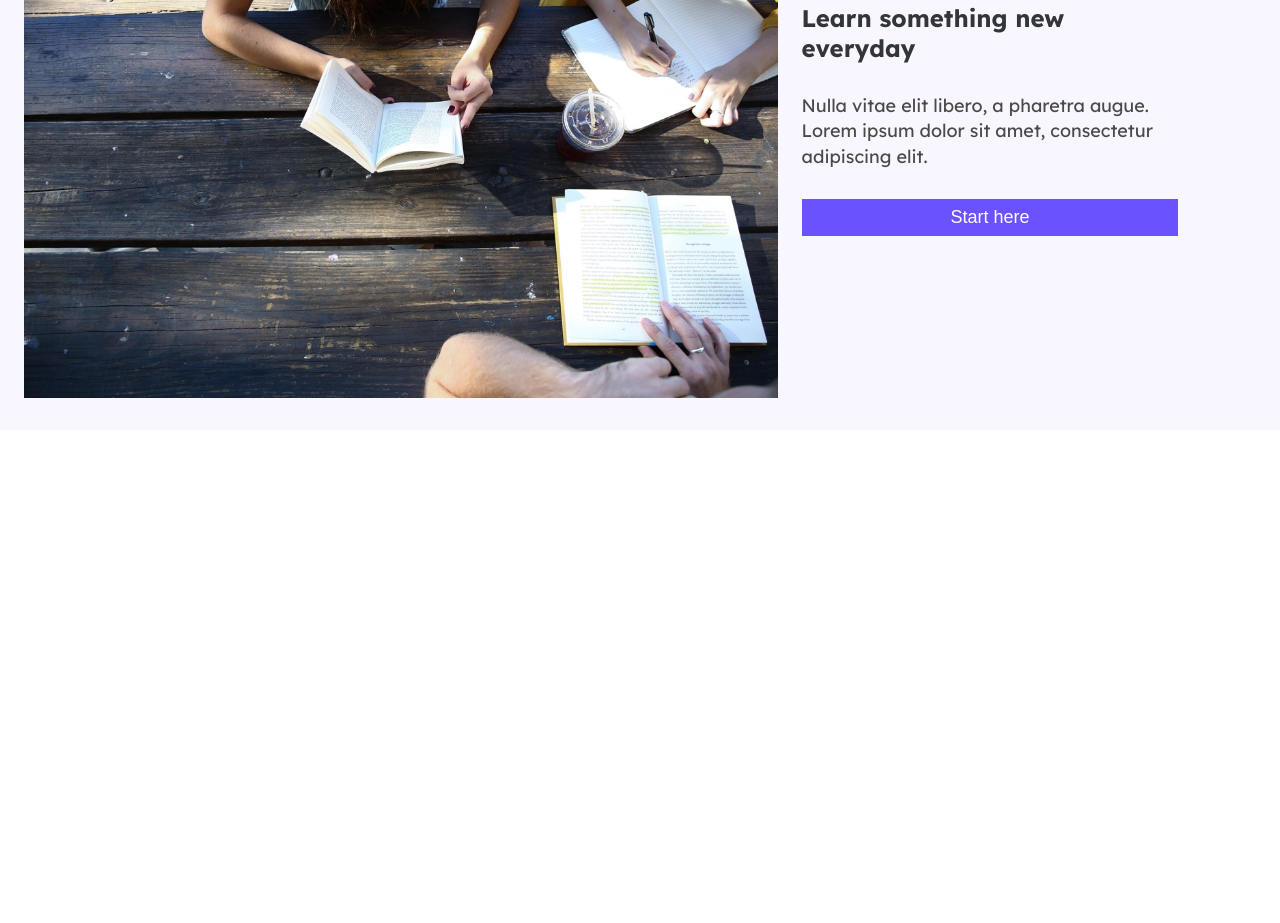
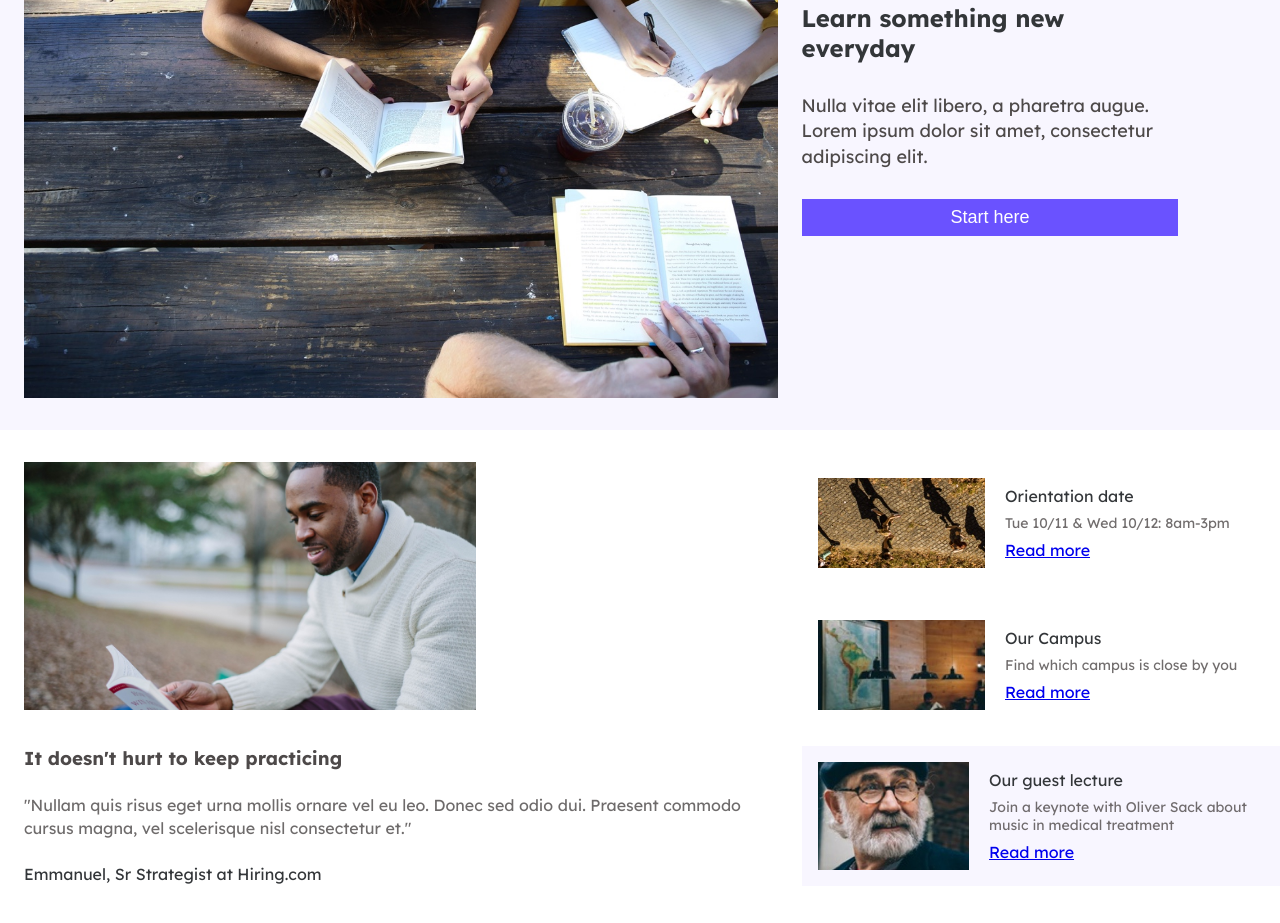
Before and after one commit to larbiDanquah/colmarAcademy, a plain HTML site: page index.html in a window 1280 px wide. Shown: the part 255-1178 px from the top of the page. Before the commit the page ends 800 px from the top, so only its background shows below. Drawn offline with Linux system fonts and the light colour scheme.

Commit message:
Adds information section styles

```diff
--- a/index.html
+++ b/index.html
@@ -57,5 +57,49 @@
             <button href="#">Start here</button>
         </div>
     </section>
+
+    <!-- Main Info Section -->
+    <section id="main-info">
+        <div class="left">
+            <div class="image-container">
+                <img src="resources/images/information-main.jpg" alt="">
+            </div>
+            <h3>It doesn't hurt to keep practicing</h3>
+            <p>"Nullam quis risus eget urna mollis ornare vel eu leo. Donec sed odio dui. Praesent commodo cursus magna, vel scelerisque nisl consectetur et."</p>
+
+            <p class="person">Emmanuel, Sr Strategist at Hiring.com</p>
+        </div>
+
+        <div class="right">
+            <div class="orientation">
+                <div class="item-image">
+
+                </div>
+                <div class="right-info">
+                    <h4>Orientation date</h4>
+                    <p>Tue 10/11 & Wed 10/12: 8am-3pm</p>
+                    <a href="#">Read more</a>
+                </div>
+            </div>
+
+            <div class="campus">
+                <div class="item-image"></div>
+                <div class="right-info">
+                    <h4>Our Campus</h4>
+                    <p>Find which campus is close by you</p>
+                    <a href="#">Read more</a>
+                </div>
+            </div>
+
+            <div class="guest-lecturer">
+                <div class="item-image"></div>
+                <div class="right-info">
+                    <h4>Our guest lecture</h4>
+                    <p>Join a keynote with Oliver Sack about music in medical treatment</p>
+                    <a href="#">Read more</a>
+                </div>
+            </div>
+        </div>
+    </section>
 </body>
 </html>
--- a/resources/css/style.css
+++ b/resources/css/style.css
@@ -30,6 +30,10 @@ header {
     text-transform: uppercase;
     font-size: 32px;
     color: #858B93;
+}
+
+h3, h4 {
+    color: #4d4949;
 }
 
 nav {
@@ -104,3 +108,100 @@ img {
 .hero-info button:hover {
     background-color: #8976ff;
 }
+
+/* Main info section */
+#main-info {
+    margin: 32px 0;
+    padding-left: 24px;
+    display: flex;
+}
+
+.left {
+    max-width: 60%;
+    margin-right: 24px;
+}
+
+.image-container {
+    margin-bottom: 32px;
+}
+
+.image-container img {
+    width: 100%;
+}
+
+.left h3 {
+    margin-bottom: 24px;
+}
+
+.left p {
+    font-size: 16px;
+    color: #4d4949d0;
+    line-height: 1.4;
+}
+
+p.person {
+    margin-top: 24px;
+    color: #333639;
+}
+
+.right {
+    max-width: 40%;
+    display: flex;
+    flex-direction: column;
+}
+
+.orientation, .campus, .guest-lecturer {
+    display: flex;
+    margin-bottom: 20px;
+}
+
+.orientation .item-image {
+    background-image: url('/resources/images/information-orientation.jpg');
+    background-size: cover;
+    background-repeat: no-repeat;
+    background-position: center;
+    width: 35%;
+    height: auto;
+    margin: 16px 0 16px 16px;
+}
+
+.campus .item-image {
+    background-image: url('/resources/images/information-campus.jpg');
+    background-size: cover;
+    background-repeat: no-repeat;
+    background-position: center;
+    width: 35%;
+    height: auto;
+    margin: 16px 0 16px 16px;
+}
+
+.guest-lecturer {
+    background-color: #F8F6FF;
+}
+
+.guest-lecturer .item-image {
+    background-image: url('/resources/images/information-guest-lecture.jpg');
+    background-size: cover;
+    background-repeat: no-repeat;
+    background-position: center;
+    width: 35%;
+    height: auto;
+    margin: 16px 0 16px 16px;
+}
+
+.right-info {
+    max-width: 65%;
+    padding: 24px 20px;
+}
+
+.right-info h4 {
+    font-weight: 400;
+    color: #333639;
+    margin-bottom: 8px;
+}
+
+.right-info p {
+    font-size: 14px;
+    color: #4d4949cc;
+    margin-bottom: 8px;
+}
```
